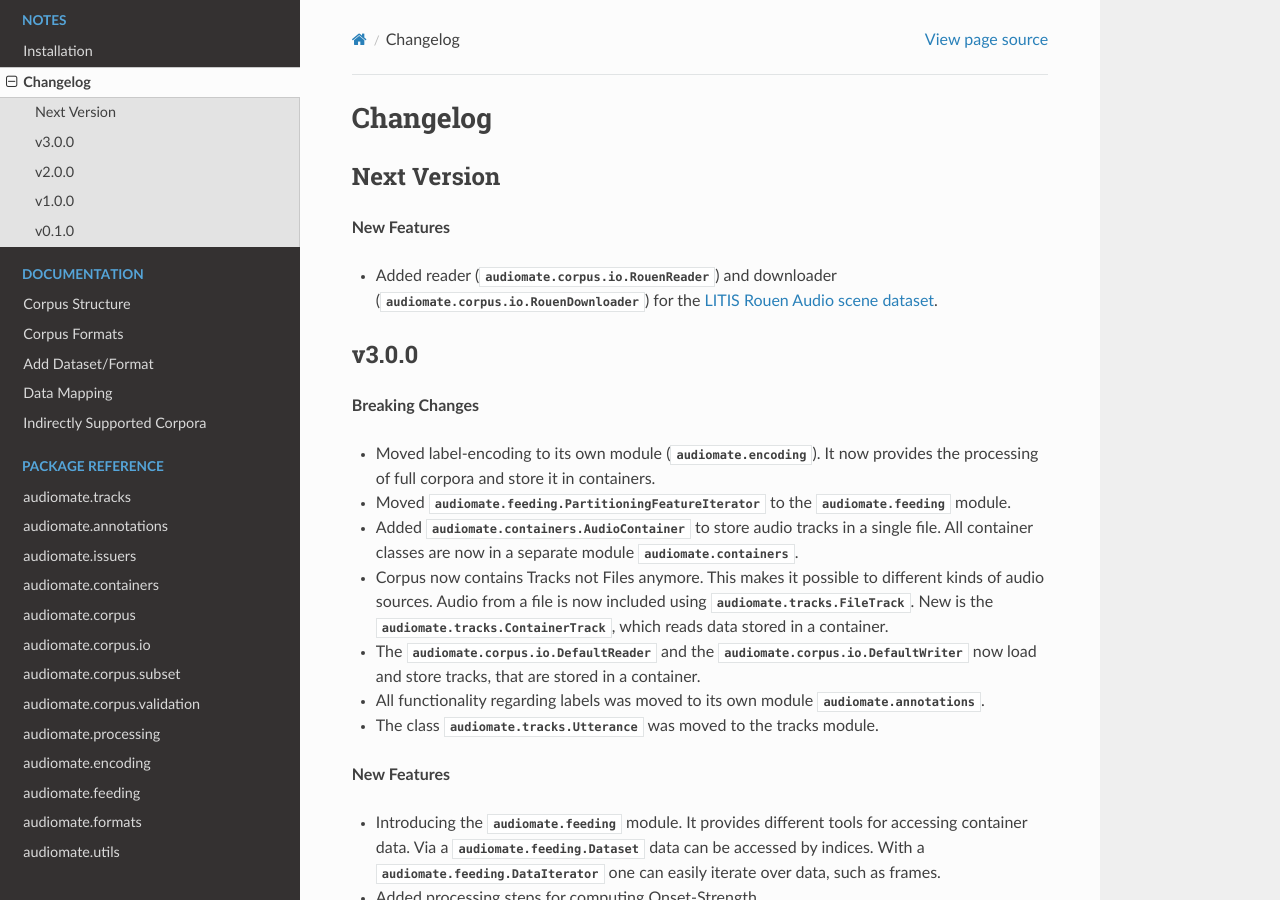
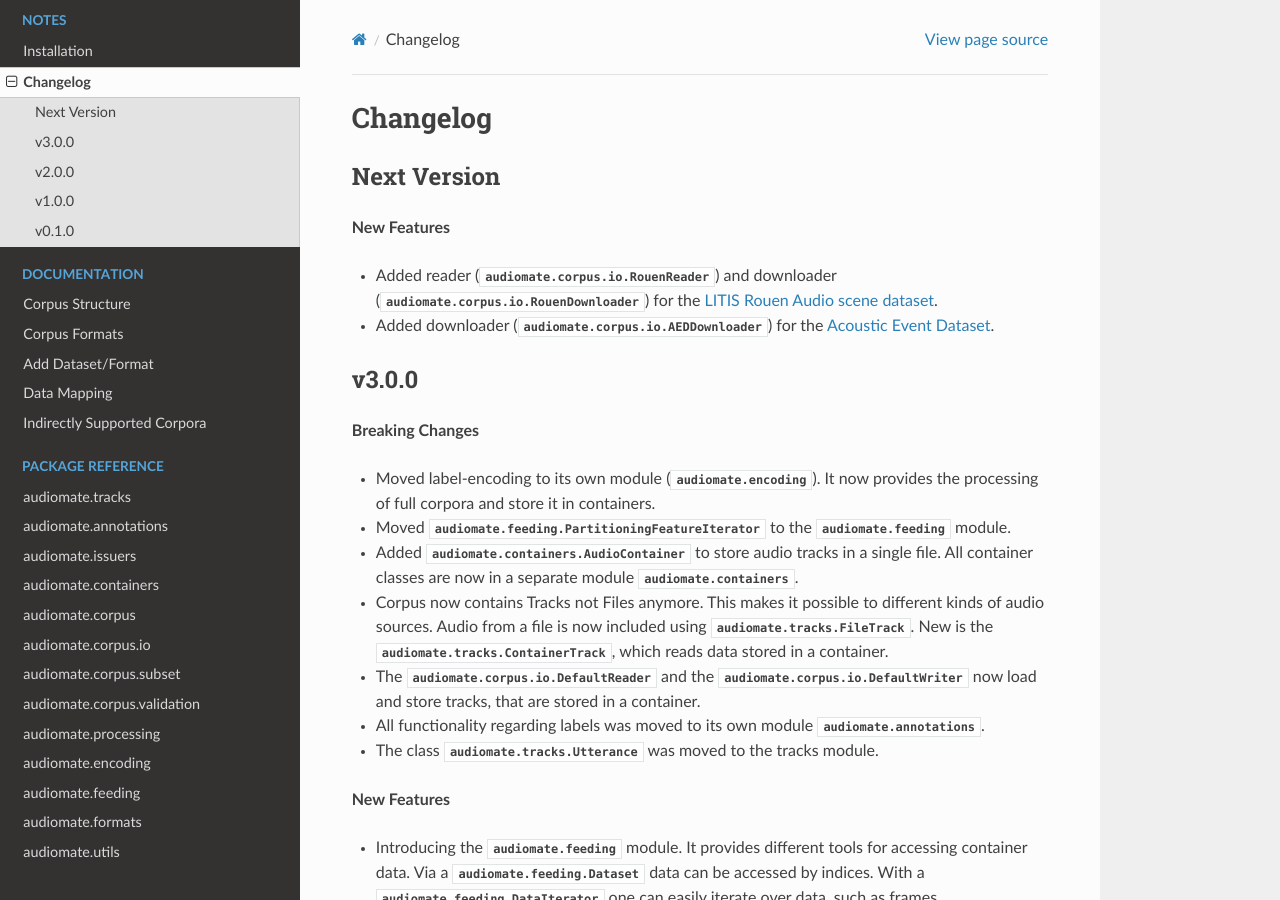
Before and after one commit to ynop/audiomate, a Sphinx documentation site: the page built from docs/notes/changelog.rst, in a window 1280 px wide and 900 px high. Built offline with Sphinx 7.4.7 and the Read the Docs theme 2.0.0, drawn with Linux system fonts in a browser that asks for light colours.

Commit message:
Update docs

```diff
--- a/docs/notes/changelog.rst
+++ b/docs/notes/changelog.rst
@@ -9,6 +9,9 @@ Next Version
 * Added reader (:class:`audiomate.corpus.io.RouenReader`) and
   downloader (:class:`audiomate.corpus.io.RouenDownloader`) for the
   `LITIS Rouen Audio scene dataset <https://sites.google.com/site/alainrakotomamonjy/home/audio-scene>`_.
+
+* Added downloader (:class:`audiomate.corpus.io.AEDDownloader`) for the
+  `Acoustic Event Dataset <https://data.vision.ee.ethz.ch/cvl/ae_dataset/>`_.
 
 v3.0.0
 ------
--- a/docs/reference/io.rst
+++ b/docs/reference/io.rst
@@ -36,7 +36,7 @@ Implementations
   ================================  ========  =====  =======
   Format                            Download  Read   Write
   ================================  ========  =====  =======
-  Acoustic Event Dataset                      x
+  Acoustic Event Dataset            x         x
   Broadcast                                   x
   Common Voice                      x         x
   Default                                     x      x
@@ -59,6 +59,9 @@ Implementations
 
 Acoustic Event Dataset
 ^^^^^^^^^^^^^^^^^^^^^^
+.. autoclass:: AEDDownloader
+   :members:
+
 .. autoclass:: AEDReader
    :members:
 
```
